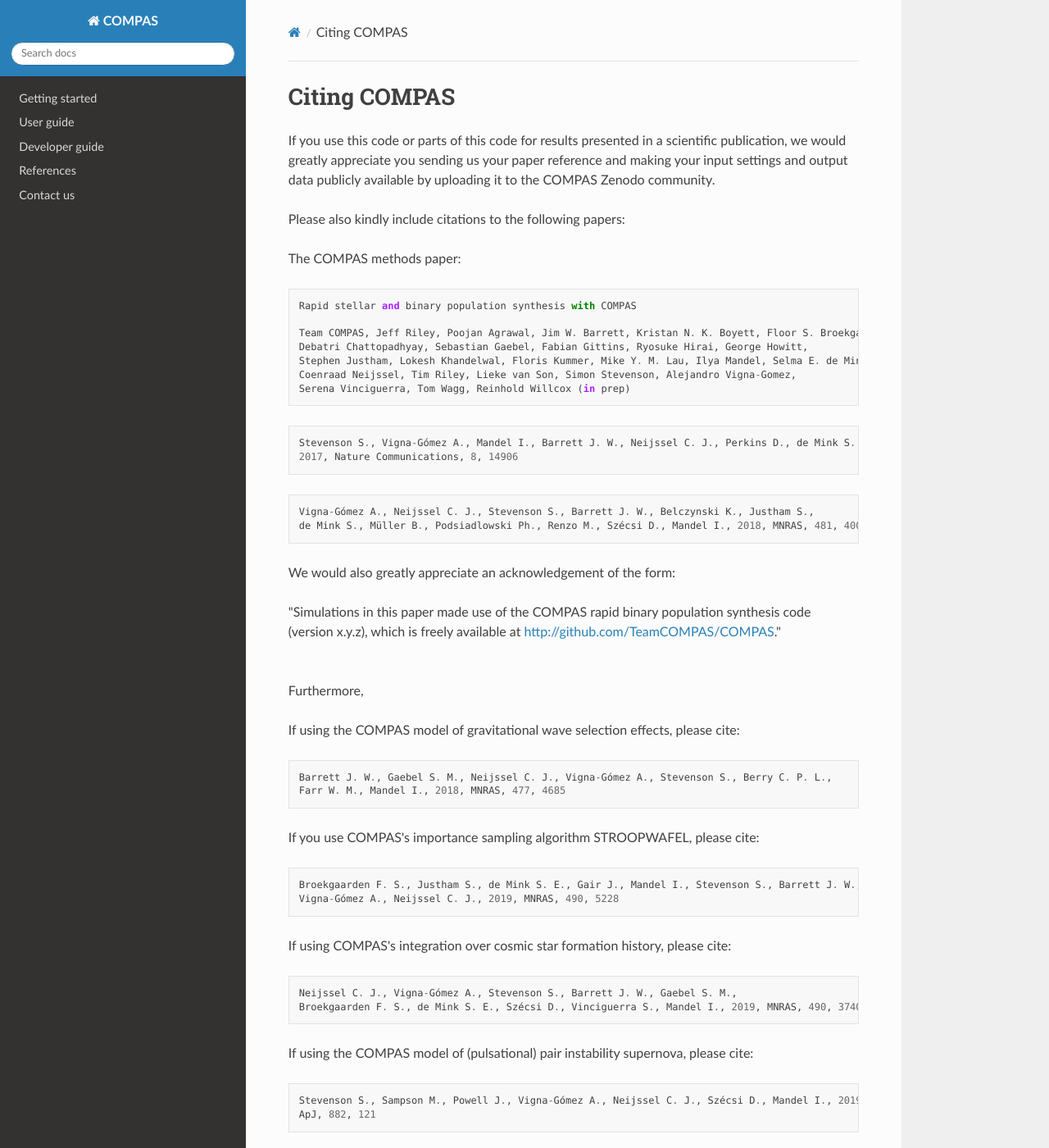
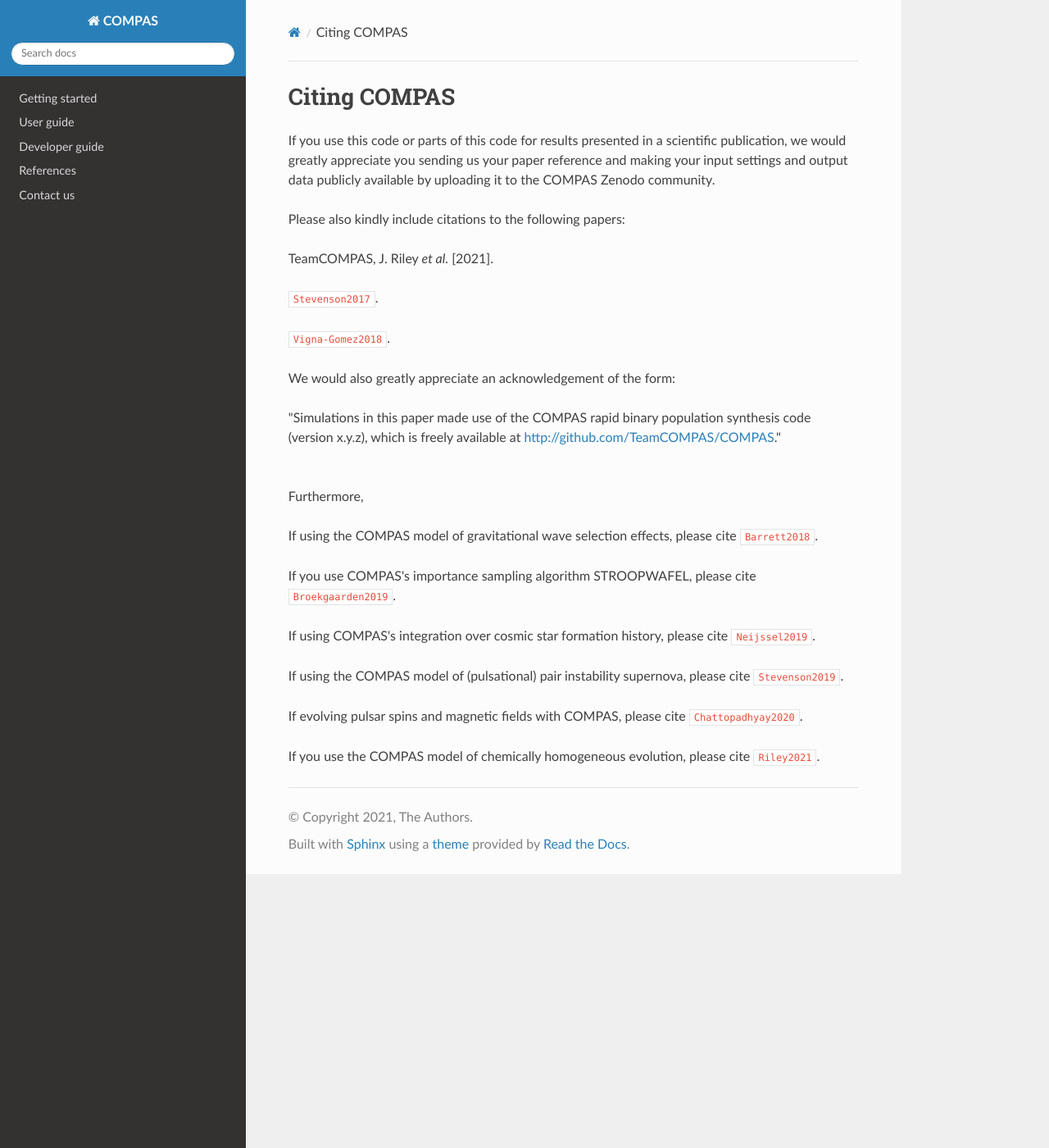
Before and after one commit to jeffriley/COMPAS-docs-test, a Sphinx documentation site: the page built from docs/how-to-cite.rst, in a window 1280 px wide and 1400 px high. Shown: the whole window at 82% size. Built offline with Sphinx 7.4.7 and the Read the Docs theme 2.0.0, drawn with Linux system fonts in a browser that asks for light colours; pages that are not in the unit, such as notebooks, are missing from menus; cross-references to code outside the pages are shown as plain code; some of the changed text lies outside the part shown.

Commit message:
Fixing refs - more to do

```diff
--- a/docs/how-to-cite.rst
+++ b/docs/how-to-cite.rst
@@ -6,26 +6,11 @@
 
 Please also kindly include citations to the following papers:
 
-The COMPAS methods paper::
+TeamCOMPAS, J. Riley `et al.` [2021].
 
-    Rapid stellar and binary population synthesis with COMPAS
+:cite:t:`Stevenson2017`.
 
-    Team COMPAS, Jeff Riley, Poojan Agrawal, Jim W. Barrett, Kristan N. K. Boyett, Floor S. Broekgaarden,
-    Debatri Chattopadhyay, Sebastian Gaebel, Fabian Gittins, Ryosuke Hirai, George Howitt,
-    Stephen Justham, Lokesh Khandelwal, Floris Kummer, Mike Y. M. Lau, Ilya Mandel, Selma E. de Mink,
-    Coenraad Neijssel, Tim Riley, Lieke van Son, Simon Stevenson, Alejandro Vigna-Gomez,
-    Serena Vinciguerra, Tom Wagg, Reinhold Willcox (in prep)
-
-::
-
-    Stevenson S., Vigna-Gómez A., Mandel I., Barrett J. W., Neijssel C. J., Perkins D., de Mink S. E.,
-    2017, Nature Communications, 8, 14906
-
-::
-
-    Vigna-Gómez A., Neijssel C. J., Stevenson S., Barrett J. W., Belczynski K., Justham S.,
-    de Mink S., Müller B., Podsiadlowski Ph., Renzo M., Szécsi D., Mandel I., 2018, MNRAS, 481, 4009
-
+:cite:t:`Vigna-Gomez2018`.
 
 We would also greatly appreciate an acknowledgement of the form:
 
@@ -34,31 +19,14 @@
 |br|
 Furthermore,
 
-If using the COMPAS model of gravitational wave selection effects, please cite::
+If using the COMPAS model of gravitational wave selection effects, please cite :cite:t:`Barrett2018`.
 
-    Barrett J. W., Gaebel S. M., Neijssel C. J., Vigna-Gómez A., Stevenson S., Berry C. P. L.,
-    Farr W. M., Mandel I., 2018, MNRAS, 477, 4685
+If you use COMPAS's importance sampling algorithm STROOPWAFEL, please cite :cite:t:`Broekgaarden2019`.
 
-If you use COMPAS's importance sampling algorithm STROOPWAFEL, please cite::
+If using COMPAS's integration over cosmic star formation history, please cite :cite:t:`Neijssel2019`.
 
-    Broekgaarden F. S., Justham S., de Mink S. E., Gair J., Mandel I., Stevenson S., Barrett J. W.,
-    Vigna-Gómez A., Neijssel C. J., 2019, MNRAS, 490, 5228
+If using the COMPAS model of (pulsational) pair instability supernova, please cite :cite:t:`Stevenson2019`.
 
-If using COMPAS's integration over cosmic star formation history, please cite::
+If evolving pulsar spins and magnetic fields with COMPAS, please cite :cite:t:`Chattopadhyay2020`.
 
-    Neijssel C. J., Vigna-Gómez A., Stevenson S., Barrett J. W., Gaebel S. M.,
-    Broekgaarden F. S., de Mink S. E., Szécsi D., Vinciguerra S., Mandel I., 2019, MNRAS, 490, 3740
-
-If using the COMPAS model of (pulsational) pair instability supernova, please cite::
-
-    Stevenson S., Sampson M., Powell J., Vigna-Gómez A., Neijssel C. J., Szécsi D., Mandel I., 2019,
-    ApJ, 882, 121
-
-If evolving pulsar spins and magnetic fields with COMPAS, please cite::
-
-    Chattopadhyay D., Stevenson S., Hurley J. R., Rossi L. J., Flynn C., 2020, MNRAS
-
-If you use the COMPAS model of chemically homogeneous evolution, please cite::
-
-    Riley, J., Mandel, I., Marchant, P., Butler, E., Nathaniel, K.,  Neijssel, C., Shortt, S.,
-    Vigna-Gomez, A., 2021, MNRAS, 505(1), 663
+If you use the COMPAS model of chemically homogeneous evolution, please cite :cite:t:`Riley2021`.
--- a/docs/references.rst
+++ b/docs/references.rst
@@ -23,7 +23,4 @@
 #. Xu, X.-J., & Li, X.-D. 2010, Apj, 716, 114
 
 
-
-Ref to Riley: :cite:t:`Riley:2020`
-
 .. bibliography::
--- a/docs/refs.bib
+++ b/docs/refs.bib
@@ -1,29 +1,28 @@
-@article{Barrett:2017fcw,
-      author         = "Barrett, Jim W. and Gaebel, Sebastian M. and Neijssel,
-                        Coenraad J. and Vigna-Gomez, Alejandro and Stevenson,
-                        Simon and Berry, Christopher P. L. and Farr, Will M. and
-                        Mandel, Ilya",
-      title          = "{Accuracy of inference on the physics of binary evolution
-                        from gravitational-wave observations}",
-      journal        = "Mon. Not. Roy. Astron. Soc.",
-      volume         = "477",
-      year           = "2018",
-      number         = "4",
-      pages          = "4685-4695",
-      doi            = "10.1093/mnras/sty908",
-      eprint         = "1711.06287",
-      archivePrefix  = "arXiv",
-      primaryClass   = "astro-ph.HE",
-      SLACcitation   = "%%CITATION = ARXIV:1711.06287;%%"
+@article{Barrett2018,
+       author = "Barrett, Jim W. and Gaebel, Sebastian M. and Neijssel, Coenraad J.
+                 and Vigna-Gomez, Alejandro and Stevenson, Simon and Berry, Christopher P. L.
+                 and Farr, Will M. and Mandel, Ilya",
+        title = "{Accuracy of inference on the physics of binary evolution from gravitational-wave observations}",
+      journal = "Mon. Not. Roy. Astron. Soc.",
+       volume = "477",
+         year = "2018",
+       number = "4",
+        pages = "4685-4695",
+          doi = "10.1093/mnras/sty908",
+       eprint = "1711.06287",
+archivePrefix = "arXiv",
+ primaryClass = "astro-ph.HE",
+ SLACcitation = "%%CITATION = ARXIV:1711.06287;%%"
 }
 
-@ARTICLE{Belczynski:2008,
-       author = {{Belczynski}, Krzysztof and {Kalogera}, Vassiliki and
-         {Rasio}, Frederic A. and {Taam}, Ronald E. and {Zezas}, Andreas and
-         {Bulik}, Tomasz and {Maccarone}, Thomas J. and {Ivanova}, Natalia},
+@article{Belczynski2008,
+       author = {{Belczynski}, Krzysztof and {Kalogera}, Vassiliki and {Rasio}, Frederic A.
+                and {Taam}, Ronald E. and {Zezas}, Andreas and {Bulik}, Tomasz and {Maccarone}, Thomas J.
+                and {Ivanova}, Natalia},
         title = "{Compact Object Modeling with the StarTrack Population Synthesis Code}",
       journal = {\apjs},
-     keywords = {binaries: close, black hole physics, stars: evolution, stars: neutron, white dwarfs, X-rays: binaries, Astrophysics},
+     keywords = {binaries: close, black hole physics, stars: evolution, stars: neutron, white dwarfs, X-rays:
+                binaries, Astrophysics},
          year = "2008",
         month = "Jan",
        volume = {174},
@@ -37,14 +36,16 @@
       adsnote = {Provided by the SAO/NASA Astrophysics Data System}
 }
 
-@article{Broekgaarden:2019qnw,
-      author = {{Broekgaarden}, Floor S. and {Justham}, Stephen and {de Mink}, Selma E. and
-         {Gair}, Jonathan and {Mandel}, Ilya and {Stevenson}, Simon and
-         {Barrett}, Jim W. and {Vigna-G{\'o}mez}, Alejandro and
-         {Neijssel}, Coenraad J.},
-        title = "{STROOPWAFEL: simulating rare outcomes from astrophysical populations, with application to gravitational-wave sources}",
+@article{Broekgaarden2019,
+       author = {{Broekgaarden}, Floor S. and {Justham}, Stephen and {de Mink}, Selma E.
+                and {Gair}, Jonathan and {Mandel}, Ilya and {Stevenson}, Simon and {Barrett}, Jim W.
+                and {Vigna-G{\'o}mez}, Alejandro and {Neijssel}, Coenraad J.},
+        title = "{STROOPWAFEL: simulating rare outcomes from astrophysical populations, with application to
+                gravitational-wave sources}",
       journal = {\mnras},
-     keywords = {gravitational waves, methods: statistical, software: development, binaries: general, stars: evolution, Astrophysics - High Energy Astrophysical Phenomena, Astrophysics - Instrumentation and Methods for Astrophysics, Astrophysics - Solar and Stellar Astrophysics, Physics - Data Analysis, Statistics and Probability},
+     keywords = {gravitational waves, methods: statistical, software: development, binaries: general, stars: evolution,
+                 Astrophysics - High Energy Astrophysical Phenomena, Astrophysics - Instrumentation and Methods for Astrophysics,
+                 Astrophysics - Solar and Stellar Astrophysics, Physics - Data Analysis, Statistics and Probability},
          year = "2019",
         month = "Dec",
        volume = {490},
@@ -58,11 +59,13 @@
       adsnote = {Provided by the SAO/NASA Astrophysics Data System}
 }
 
-@ARTICLE{2020MNRAS.494.1587C,
-       author = {{Chattopadhyay}, Debatri and {Stevenson}, Simon and {Hurley}, Jarrod R. and {Rossi}, Luca J. and {Flynn}, Chris},
+@article{Chattopadhyay2020,
+       author = {{Chattopadhyay}, Debatri and {Stevenson}, Simon and {Hurley}, Jarrod R. and {Rossi}, Luca J.
+                and {Flynn}, Chris},
         title = "{Modelling double neutron stars: radio and gravitational waves}",
       journal = {\mnras},
-     keywords = {gravitational waves, stars: neutron, pulsars: general, Astrophysics - High Energy Astrophysical Phenomena, General Relativity and Quantum Cosmology},
+     keywords = {gravitational waves, stars: neutron, pulsars: general, Astrophysics - High Energy Astrophysical Phenomena,
+                General Relativity and Quantum Cosmology},
          year = 2020,
         month = may,
        volume = {494},
@@ -203,14 +202,14 @@
       adsnote = {Provided by the SAO/NASA Astrophysics Data System}
 }
 
-@ARTICLE{2019MNRAS.490.3740N,
-       author = {{Neijssel}, Coenraad J. and {Vigna-G{\'o}mez}, Alejandro and
-         {Stevenson}, Simon and {Barrett}, Jim W. and {Gaebel}, Sebastian M. and
-         {Broekgaarden}, Floor S. and {de Mink}, Selma E. and
-         {Sz{\'e}csi}, Dorottya and {Vinciguerra}, Serena and {Mandel}, Ilya},
+@article{Neijssel2019,
+       author = {{Neijssel}, Coenraad J. and {Vigna-G{\'o}mez}, Alejandro and {Stevenson}, Simon
+                and {Barrett}, Jim W. and {Gaebel}, Sebastian M. and {Broekgaarden}, Floor S.
+                and {de Mink}, Selma E. and {Sz{\'e}csi}, Dorottya and {Vinciguerra}, Serena and {Mandel}, Ilya},
         title = "{The effect of the metallicity-specific star formation history on double compact object mergers}",
       journal = {\mnras},
-     keywords = {gravitational waves, (stars:) binaries: general, stars: massive, galaxies: star formation, Astrophysics - Solar and Stellar Astrophysics, Astrophysics - Astrophysics of Galaxies},
+     keywords = {gravitational waves, (stars:) binaries: general, stars: massive, galaxies: star formation,
+                Astrophysics - Solar and Stellar Astrophysics, Astrophysics - Astrophysics of Galaxies},
          year = "2019",
         month = "Dec",
        volume = {490},
@@ -224,8 +223,9 @@
       adsnote = {Provided by the SAO/NASA Astrophysics Data System}
 }
 
-@article{Riley:2020,
-    author = "Riley, Jeff and Mandel, Ilya and Marchant, Pablo and Butler, Ellen and Nathaniel, Kaila and Neijssel, Coenraad and Shortt, Spencer and Vigna-Gomez, Alejandro",
+@article{Riley2021,
+       author = "Riley, Jeff and Mandel, Ilya and Marchant, Pablo and Butler, Ellen and Nathaniel, Kaila and
+                Neijssel, Coenraad and Shortt, Spencer and Vigna-Gomez, Alejandro",
         title = "{Chemically homogeneous evolution: a rapid population synthesis approach}",
        eprint = "2010.00002",
 archivePrefix = "arXiv",
@@ -254,13 +254,13 @@
       adsnote = {Provided by the SAO/NASA Astrophysics Data System}
 }
 
-@ARTICLE{Stevenson:2019rcw,
-       author = {{Stevenson}, Simon and {Sampson}, Matthew and {Powell}, Jade and
-         {Vigna-G{\'o}mez}, Alejandro and {Neijssel}, Coenraad J. and
-         {Sz{\'e}csi}, Dorottya and {Mandel}, Ilya},
+@article{Stevenson2019,
+       author = {{Stevenson}, Simon and {Sampson}, Matthew and {Powell}, Jade and {Vigna-G{\'o}mez}, Alejandro
+                and {Neijssel}, Coenraad J. and {Sz{\'e}csi}, Dorottya and {Mandel}, Ilya},
         title = "{The Impact of Pair-instability Mass Loss on the Binary Black Hole Mass Distribution}",
       journal = {\apj},
-     keywords = {Gravitational waves, Gravitational wave astronomy, Black holes, Supernovae, 678, 675, 162, 1668, Astrophysics - High Energy Astrophysical Phenomena, General Relativity and Quantum Cosmology},
+     keywords = {Gravitational waves, Gravitational wave astronomy, Black holes, Supernovae, 678, 675, 162, 1668,
+                Astrophysics - High Energy Astrophysical Phenomena, General Relativity and Quantum Cosmology},
          year = 2019,
         month = sep,
        volume = {882},
@@ -275,10 +275,9 @@
       adsnote = {Provided by the SAO/NASA Astrophysics Data System}
 }
 
-@ARTICLE{Stevenson2017FormationEvolution,
-       author = {{Stevenson}, Simon and {Vigna-G{\'o}mez}, Alejandro and {Mandel}, Ilya
-        and {Barrett}, Jim W. and {Neijssel}, Coenraad J. and {Perkins},
-        David and {de Mink}, Selma E.},
+@article{Stevenson2017,
+       author = {{Stevenson}, Simon and {Vigna-G{\'o}mez}, Alejandro and {Mandel}, Ilya and {Barrett}, Jim W.
+                and {Neijssel}, Coenraad J. and {Perkins}, David and {de Mink}, Selma E.},
         title = "{Formation of the first three gravitational-wave observations through isolated binary evolution}",
       journal = {Nature Communications},
      keywords = {Astrophysics - High Energy Astrophysical Phenomena, General Relativity and Quantum Cosmology},
@@ -295,15 +294,14 @@
       adsnote = {Provided by the SAO/NASA Astrophysics Data System}
 }
 
-@ARTICLE{2018MNRAS.481.4009V,
-       author = {{Vigna-G{\'o}mez}, Alejandro and {Neijssel}, Coenraad J. and
-        {Stevenson}, Simon and {Barrett}, Jim W. and {Belczynski},
-        Krzysztof and {Justham}, Stephen and {de Mink}, Selma E. and
-        {M{\"u}ller}, Bernhard and {Podsiadlowski}, Philipp and {Renzo},
-        Mathieu and {Sz{\'e}csi}, Dorottya and {Mandel}, Ilya},
+@article{Vigna-Gomez2018,
+       author = {{Vigna-G{\'o}mez}, Alejandro and {Neijssel}, Coenraad J. and {Stevenson}, Simon and {Barrett}, Jim W.
+                and {Belczynski}, Krzysztof and {Justham}, Stephen and {de Mink}, Selma E. and {M{\"u}ller}, Bernhard
+                and {Podsiadlowski}, Philipp and {Renzo},  Mathieu and {Sz{\'e}csi}, Dorottya and {Mandel}, Ilya},
         title = "{On the formation history of Galactic double neutron stars}",
       journal = {\mnras},
-     keywords = {binaries: general, stars: neutron, pulsars: general, Astrophysics - Solar and Stellar Astrophysics, Astrophysics - High Energy Astrophysical Phenomena},
+     keywords = {binaries: general, stars: neutron, pulsars: general, Astrophysics - Solar and Stellar Astrophysics,
+                Astrophysics - High Energy Astrophysical Phenomena},
          year = 2018,
         month = Dec,
        volume = {481},
```
Also changed, not shown: other parts of docs/refs.bib (+64 -68 lines), 13 other files. Lines whose indentation alone changed are shown as unchanged.
